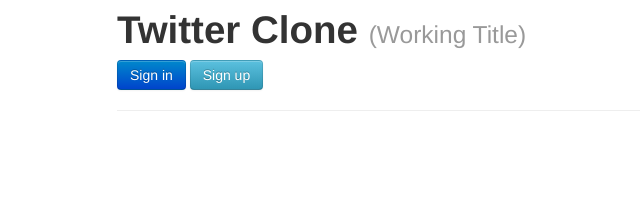
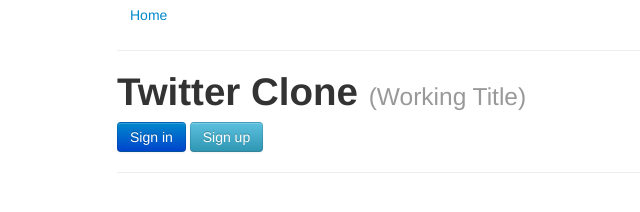
Before and after one commit to fgarbagnati/twitter-clone-backbone, a plain HTML site: page site/index.html in a window 1280 px wide. Shown: the whole page, without its empty margins (53-693 px from the left). Drawn offline with Linux system fonts and the light colour scheme.

Commit message:
added home button on top, then deleted it because why

```diff
--- a/site/index.html
+++ b/site/index.html
@@ -9,6 +9,8 @@
   <body>
 
     <div class="container">
+      <a href="/" class="btn btn-link">Home</a>
+      <hr />
       <h1>Twitter Clone <small>(Working Title)</small></h1>
       <button type="button" class="btn btn-primary">Sign in</button>
       <a href="#/signup" class="btn btn-info">Sign up</a>
```
